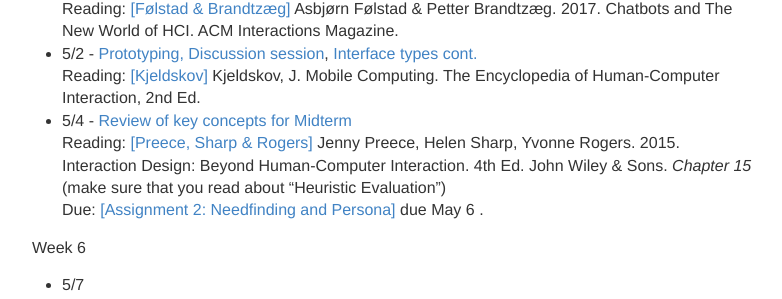
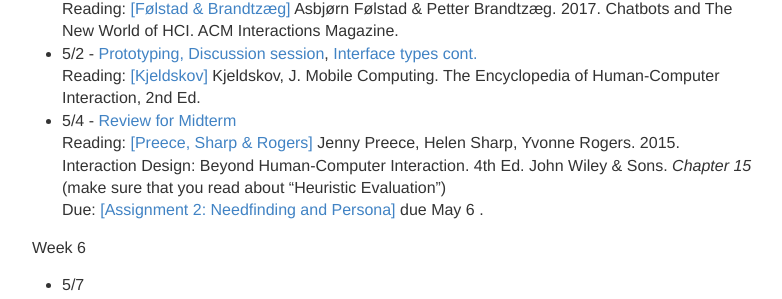
Before and after one commit to hciwang/hciwang.github.io, a Jekyll site: the page built from _posts/2018-3-25-lectures.md, in a window 1280 px wide and 900 px high, scrolled down 1515 px. Shown: the part 148-447 px from the top of the window, without its empty margins (248-1030 px from the left). Built offline with Jekyll 4.4.1, drawn with Linux system fonts in a browser that asks for light colours.

Commit message:
Update 2018-3-25-lectures.md

```diff
--- a/_posts/2018-3-25-lectures.md
+++ b/_posts/2018-3-25-lectures.md
@@ -52,7 +52,7 @@ Week 5
 Reading: [[Følstad & Brandtzæg]](http://interactions.acm.org/archive/view/july-august-2017/chatbots-and-the-new-world-of-hci) Asbjørn Følstad & Petter Brandtzæg. 2017. Chatbots and The New World of HCI. ACM Interactions Magazine.
 - 5/2 - [Prototyping, Discussion session](https://canvas.ucdavis.edu/courses/225630/files?preview=3451233), [Interface types cont.](https://canvas.ucdavis.edu/courses/225630/files?preview=3430296)
 Reading: [[Kjeldskov]](https://www.interaction-design.org/literature/book/the-encyclopedia-of-human-computer-interaction-2nd-ed/mobile-computing) Kjeldskov, J. Mobile Computing. The Encyclopedia of Human-Computer Interaction, 2nd Ed.
-- 5/4 - [Review of key concepts for Midterm](https://canvas.ucdavis.edu/courses/225630/files?preview=3474515)
+- 5/4 - [Review for Midterm](https://canvas.ucdavis.edu/courses/225630/files?preview=3474515)
 Reading: [[Preece, Sharp & Rogers]](http://www.id-book.com/) Jenny Preece, Helen Sharp, Yvonne Rogers. 2015. Interaction Design: Beyond Human-Computer Interaction. 4th Ed. John Wiley & Sons.  *Chapter 15* (make sure that you read about "Heuristic Evaluation")
 Due: [[Assignment 2: Needfinding and Persona]](https://canvas.ucdavis.edu/courses/225630/assignments/193960) due May 6 .
 
```
